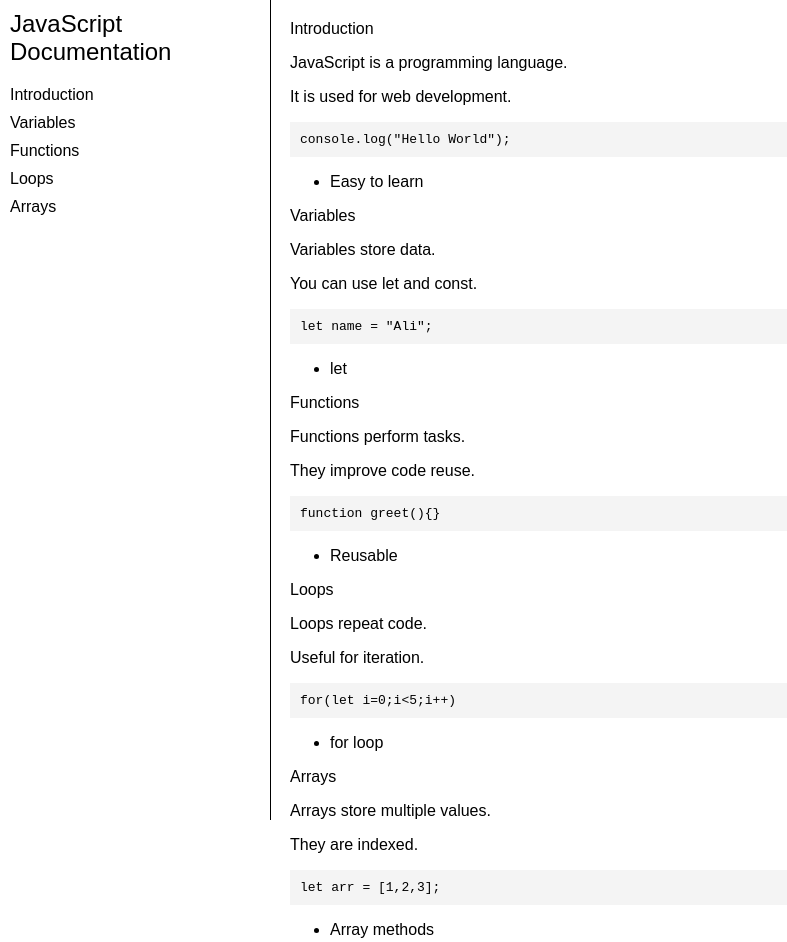
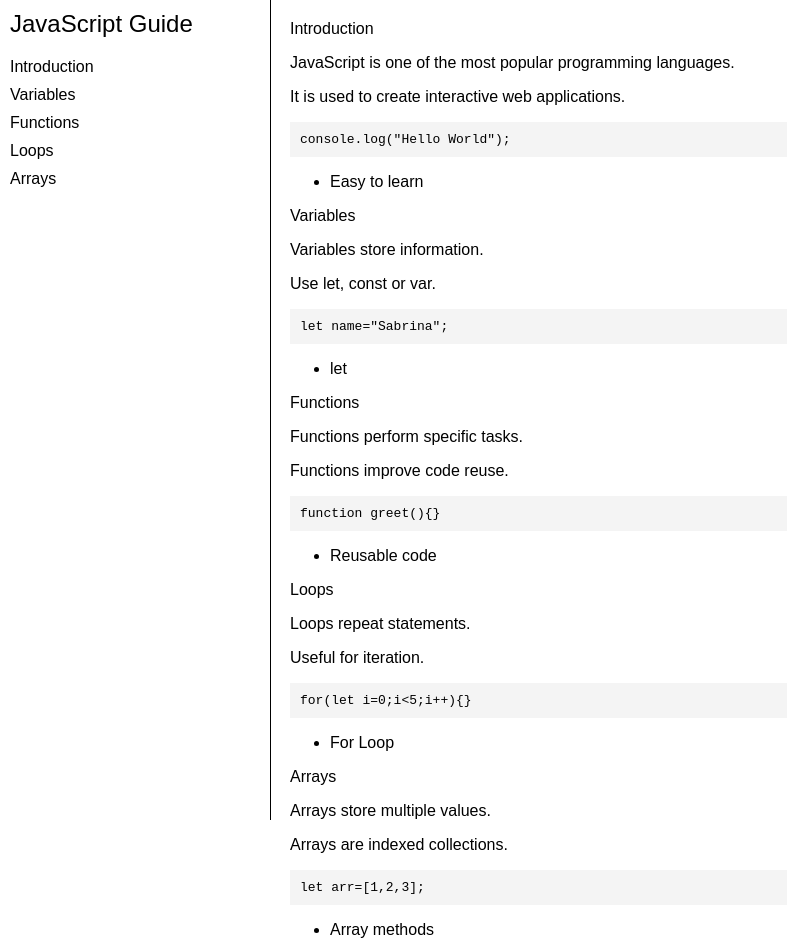
Before and after one commit to sabrinahashim/Responsive-Web-Application, a plain HTML site: page 2024631366_Build a Technical Documentation Page/index.html in a window 1280 px wide. Shown: the whole page, without its empty margins (0-787 px from the left). Drawn offline with Linux system fonts and the light colour scheme.

Commit message:
Update index.html

```diff
--- a/2024631366_Build a Technical Documentation Page/index.html
+++ b/2024631366_Build a Technical Documentation Page/index.html
@@ -3,13 +3,14 @@
 <head>
 <meta charset="UTF-8">
 <meta name="viewport" content="width=device-width, initial-scale=1.0">
-  <title>Technical Documentation Page</title>
+<title>JavaScript Documentation</title>
 <link rel="stylesheet" href="styles.css">
 </head>
+
 <body>
 
 <nav id="navbar">
-  <header>JavaScript Documentation</header>
+    <header>JavaScript Guide</header>
 
     <a class="nav-link" href="#Introduction">Introduction</a>
     <a class="nav-link" href="#Variables">Variables</a>
@@ -22,52 +23,72 @@
 
 <section class="main-section" id="Introduction">
 <header>Introduction</header>
-    <p>JavaScript is a programming language.</p>
-    <p>It is used for web development.</p>
+
+<p>JavaScript is one of the most popular programming languages.</p>
+<p>It is used to create interactive web applications.</p>
+
 <code>console.log("Hello World");</code>
+
 <ul>
 <li>Easy to learn</li>
 </ul>
+
 </section>
 
 <section class="main-section" id="Variables">
 <header>Variables</header>
-    <p>Variables store data.</p>
-    <p>You can use let and const.</p>
-    <code>let name = "Ali";</code>
+
+<p>Variables store information.</p>
+<p>Use let, const or var.</p>
+
+<code>let name="Sabrina";</code>
+
 <ul>
 <li>let</li>
 </ul>
+
 </section>
 
 <section class="main-section" id="Functions">
 <header>Functions</header>
-    <p>Functions perform tasks.</p>
-    <p>They improve code reuse.</p>
+
+<p>Functions perform specific tasks.</p>
+<p>Functions improve code reuse.</p>
+
 <code>function greet(){}</code>
+
 <ul>
-      <li>Reusable</li>
+<li>Reusable code</li>
 </ul>
+
 </section>
 
 <section class="main-section" id="Loops">
 <header>Loops</header>
-    <p>Loops repeat code.</p>
+
+<p>Loops repeat statements.</p>
 <p>Useful for iteration.</p>
-    <code>for(let i=0;i<5;i++)</code>
+
+<code>for(let i=0;i&lt;5;i++){}</code>
+
 <ul>
-      <li>for loop</li>
+<li>For Loop</li>
 </ul>
+
 </section>
 
 <section class="main-section" id="Arrays">
 <header>Arrays</header>
+
 <p>Arrays store multiple values.</p>
-    <p>They are indexed.</p>
-    <code>let arr = [1,2,3];</code>
+<p>Arrays are indexed collections.</p>
+
+<code>let arr=[1,2,3];</code>
+
 <ul>
 <li>Array methods</li>
 </ul>
+
 </section>
 
 </main>
```
Lines whose indentation alone changed are shown as unchanged.
